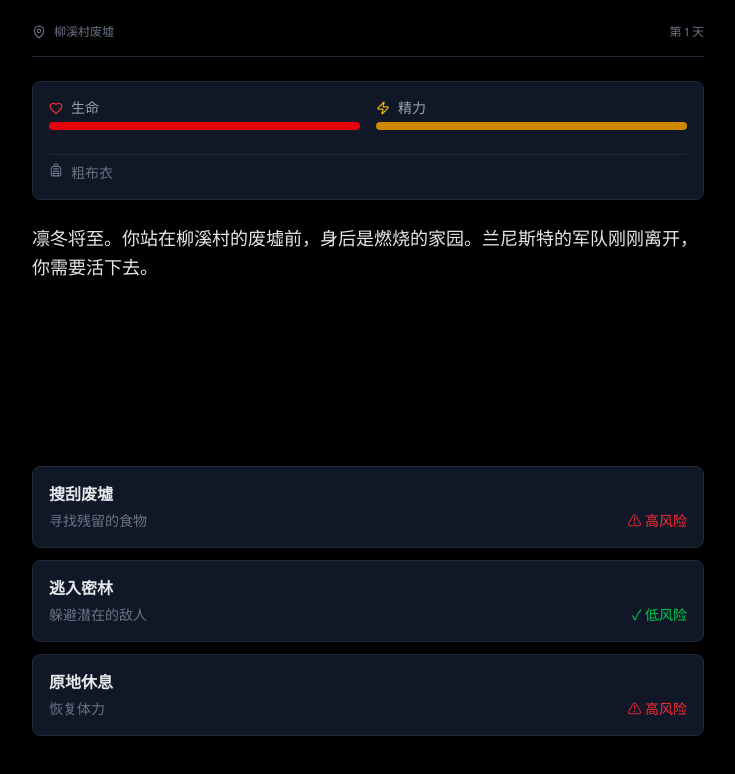
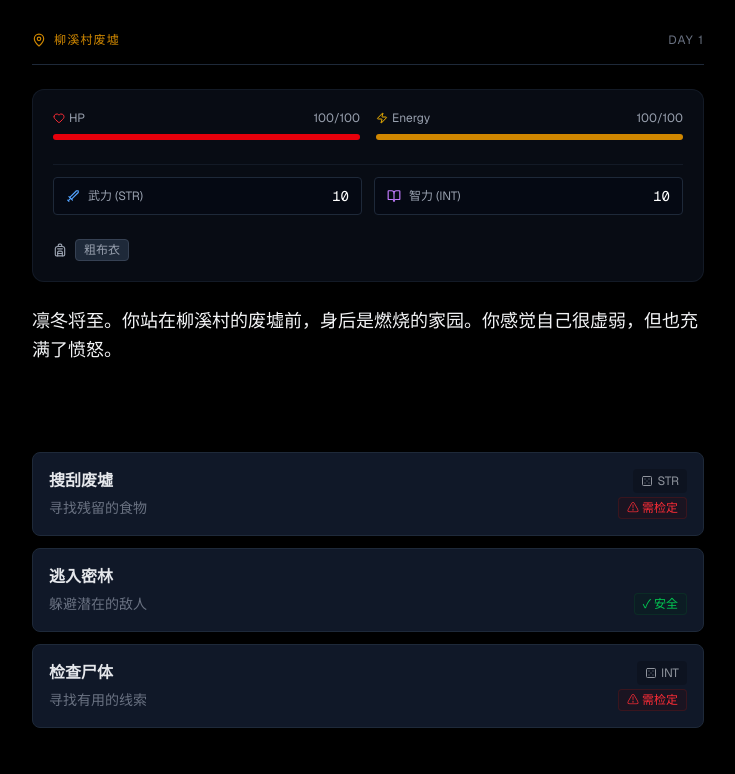
Before and after one commit to StudioSiyuan/westeros-ai-game, a Next.js app: page / in a window 1280 px wide. Shown: the top 774 px of the page, without its empty margins (272-1007 px from the left). Built offline with nearby package versions, Linux system fonts and the light colour scheme.

Commit message:
add dice mechanic

```diff
--- a/app/page.tsx
+++ b/app/page.tsx
@@ -1,120 +1,339 @@
 'use client';
 
-import { useState } from 'react';
+import { useState, useEffect } from 'react';
 import { motion, AnimatePresence } from 'framer-motion';
-import { Heart, Zap, MapPin, Backpack, Activity } from 'lucide-react';
+import { Heart, Zap, MapPin, Backpack, Skull, RotateCcw, Dice5, Sword, BookOpen } from 'lucide-react';
 
 export default function GamePage() {
   const [loading, setLoading] = useState(false);
-  const [text, setText] = useState("凛冬将至。你站在柳溪村的废墟前，身后是燃烧的家园。兰尼斯特的军队刚刚离开，你需要活下去。");
+  const [isDead, setIsDead] = useState(false);
+
+  // --- 新增状态：控制骰子窗口 ---
+  const [showDice, setShowDice] = useState(false);      // 是否显示骰子弹窗
+  const [currentChoice, setCurrentChoice] = useState<any>(null); // 当前选中的选项
+  const [diceResult, setDiceResult] = useState<number | null>(null); // 骰子点数
+  const [rolling, setRolling] = useState(false);        // 是否正在旋转动画中
+
+  // --- 初始状态：新增 stats (属性) ---
+  const initialState = {
+    hp: 100,
+    energy: 100,
+    // 新增：基础属性 (STR=武力, INT=智力)
+    stats: { str: 10, int: 10 },
+    location: "柳溪村废墟",
+    inventory: ["粗布衣"],
+    history: ""
+  };
+
+  const [text, setText] = useState("凛冬将至。你站在柳溪村的废墟前，身后是燃烧的家园。你感觉自己很虚弱，但也充满了愤怒。");
+
+  // 初始选项带上了 type (检定类型)
   const [choices, setChoices] = useState([
-    { title: "搜刮废墟", desc: "寻找残留的食物", risk: "high" },
-    { title: "逃入密林", desc: "躲避潜在的敌人", risk: "low" },
-    { title: "原地休息", desc: "恢复体力", risk: "high" }
+    { title: "搜刮废墟", desc: "寻找残留的食物", risk: "high", type: "str" },
+    { title: "逃入密林", desc: "躲避潜在的敌人", risk: "low", type: "none" },
+    { title: "检查尸体", desc: "寻找有用的线索", risk: "high", type: "int" }
   ]);
 
-  const [state, setState] = useState({
-    hp: 100, energy: 100, location: "柳溪村废墟", inventory: ["粗布衣"], history: ""
-  });
+  const [state, setState] = useState(initialState);
 
-  async function handleAction(action: string) {
+  // 自动读取存档
+  useEffect(() => {
+    const saved = localStorage.getItem('westeros_save');
+    if (saved) {
+      const parsed = JSON.parse(saved);
+      // 兼容旧存档，如果没有stats则补上
+      if (!parsed.stats) parsed.stats = { str: 10, int: 10 };
+      if (parsed.hp > 0) {
+        setState(parsed);
+        setText("（旅途继续……）");
+      }
+    }
+  }, []);
+
+  // 自动保存存档
+  useEffect(() => {
+    if (state.hp > 0) localStorage.setItem('westeros_save', JSON.stringify(state));
+  }, [state]);
+
+  // --- 核心逻辑 1: 点击选项 ---
+  function onChoiceClick(choice: any) {
+    // 如果是低风险，或者没有指定类型，直接执行
+    if (choice.risk === 'low' || !choice.type || choice.type === 'none') {
+      executeAction(choice.title, 0);
+      return;
+    }
+    // 否则弹出骰子窗口
+    setCurrentChoice(choice);
+    setDiceResult(null);
+    setShowDice(true);
+  }
+
+  // --- 核心逻辑 2: 执行掷骰子动画 ---
+  function rollDice() {
+    setRolling(true);
+
+    // 1秒后的逻辑
+    setTimeout(() => {
+      // 生成 1-20 的随机数
+      const baseRoll = Math.floor(Math.random() * 20) + 1;
+      setDiceResult(baseRoll);
+      setRolling(false);
+
+      // 再过 1.5秒 关闭窗口并发送请求
+      setTimeout(() => {
+        setShowDice(false);
+        executeAction(currentChoice.title, baseRoll);
+      }, 1500);
+    }, 1000);
+  }
+
+  // --- 核心逻辑 3: 发送给 AI ---
+  async function executeAction(actionTitle: string, roll: number) {
     setLoading(true);
-    setChoices([]); // 隐藏按钮
+    setChoices([]);
+
+    // 构建发给 AI 的动作描述字符串
+    let detailedAction = actionTitle;
+
+    if (roll > 0) {
+      // 计算属性加成 (简单算法：(属性值-10)/2 )
+      const statBonus = currentChoice.type === 'str' ? Math.floor((state.stats.str - 10) / 2) :
+                        currentChoice.type === 'int' ? Math.floor((state.stats.int - 10) / 2) : 0;
+      const total = roll + statBonus;
+
+      // 这里的文字会直接发给 AI，让它知道你掷出了多少点
+      detailedAction += ` [系统检定: 基础D20=${roll} + 加成=${statBonus} = 最终点数 ${total}]`;
+    }
 
     try {
       const res = await fetch('/api/game', {
         method: 'POST',
-        body: JSON.stringify({ gameState: state, action }),
+        body: JSON.stringify({ gameState: state, action: detailedAction }),
       });
 
       const data = await res.json();
-
       if(data.error) throw new Error(data.error);
 
-      // 更新状态
-      setState(prev => ({
-        ...prev,
-        hp: Math.min(100, Math.max(0, prev.hp + data.hp_change)),
-        energy: Math.min(100, Math.max(0, prev.energy + data.energy_change)),
+      // 更新数值
+      const newHp = Math.min(100, Math.max(0, state.hp + data.hp_change));
+      const newEnergy = Math.min(100, Math.max(0, state.energy + data.energy_change));
+
+      const newState = {
+        ...state,
+        hp: newHp,
+        energy: newEnergy,
         location: data.location,
-        inventory: data.item_gained ? [...prev.inventory, data.item_gained] : prev.inventory,
-        history: prev.history + " -> " + data.scene_text
-      }));
+        inventory: data.item_gained ? [...state.inventory, data.item_gained] : state.inventory,
+        history: state.history + " -> " + data.scene_text,
+        stats: state.stats // 保持属性不变(未来可以让AI修改属性)
+      };
 
+      if (data.item_lost) {
+        newState.inventory = newState.inventory.filter((i: string) => i !== data.item_lost);
+      }
+
+      setState(newState);
       setText(data.scene_text);
-      setChoices(data.choices);
+
+      if (newHp <= 0) {
+        setIsDead(true);
+        localStorage.removeItem('westeros_save');
+      } else {
+        // AI返回的选项可能没有type，前端随机分配一个以增加玩法
+        const enhancedChoices = data.choices.map((c: any) => ({
+          ...c,
+          // 如果AI没返回risk，默认为low；如果有high risk，随机分配力/智检定
+          type: (c.risk === 'high' || c.risk === 'extreme') ? (Math.random() > 0.5 ? 'str' : 'int') : 'none'
+        }));
+        setChoices(enhancedChoices);
+      }
 
     } catch (e) {
-      alert("连接断开，请检查网络或Key配置");
+      alert("连接断开");
+      // 恢复按钮
+      setChoices(old => old.length > 0 ? old : [{ title: "重试连接", desc: "网络波动", risk: "low", type: "none" }]);
     } finally {
       setLoading(false);
     }
   }
 
+  // 重开游戏
+  function restartGame() {
+    setIsDead(false);
+    setState(initialState);
+    setText("命运的齿轮重新开始转动……");
+    setChoices([
+      { title: "搜刮废墟", desc: "寻找残留的食物", risk: "high", type: "str" },
+      { title: "逃入密林", desc: "躲避潜在的敌人", risk: "low", type: "none" },
+      { title: "检查尸体", desc: "寻找有用的线索", risk: "high", type: "int" }
+    ]);
+    localStorage.removeItem('westeros_save');
+  }
+
+  // --- 界面：死亡画面 ---
+  if (isDead) {
+    return (
+      <div className="min-h-screen bg-black flex items-center justify-center p-6 animate-in fade-in duration-1000">
+        <div className="text-center space-y-6 max-w-md border border-red-900/50 p-10 rounded-2xl bg-red-950/10">
+          <Skull className="w-20 h-20 text-red-600 mx-auto" />
+          <h1 className="text-4xl font-serif text-red-500 tracking-widest">YOU DIED</h1>
+          <p className="text-gray-400 italic">"{text}"</p>
+          <button onClick={restartGame} className="flex items-center gap-2 mx-auto px-6 py-3 bg-red-900 hover:bg-red-800 text-white rounded-full transition-all">
+            <RotateCcw size={18} /> 重新开始
+          </button>
+        </div>
+      </div>
+    );
+  }
+
+  // --- 界面：主游戏 ---
   return (
-    <div className="min-h-screen bg-black text-gray-200 font-sans p-6 flex justify-center">
-      <div className="w-full max-w-2xl flex flex-col gap-6">
-        {/* 顶部栏 */}
-        <header className="flex justify-between text-xs text-gray-500 border-b border-gray-800 pb-4">
-          <div className="flex items-center gap-2"><MapPin size={14} /> {state.location}</div>
-          <div>第 1 天</div>
+    <div className="min-h-screen bg-black text-gray-200 font-sans p-4 md:p-8 flex justify-center relative overflow-hidden">
+
+      {/* 🎲 骰子检定弹窗 (遮罩层) */}
+      <AnimatePresence>
+        {showDice && (
+          <motion.div
+            initial={{ opacity: 0 }} animate={{ opacity: 1 }} exit={{ opacity: 0 }}
+            className="absolute inset-0 z-50 bg-black/90 flex items-center justify-center backdrop-blur-sm p-4"
+          >
+            <div className="bg-gray-900 border border-yellow-600/50 p-8 rounded-2xl text-center max-w-sm w-full shadow-2xl shadow-yellow-900/20 relative">
+              <h3 className="text-xl font-bold text-yellow-500 mb-2">命运检定</h3>
+              <p className="text-gray-400 text-sm mb-6">正在尝试: {currentChoice?.title}</p>
+
+              {/* 骰子动画区域 */}
+              <div className="mb-8 flex justify-center perspective-500">
+                <motion.div
+                  animate={rolling ? { rotateZ: 360, rotateY: 360, scale: [1, 1.2, 1] } : { rotateZ: 0, rotateY: 0, scale: 1 }}
+                  transition={rolling ? { duration: 0.6, repeat: Infinity, ease: "linear" } : { type: "spring", stiffness: 200 }}
+                  className={`w-24 h-24 rounded-xl flex items-center justify-center border-4 text-4xl font-bold shadow-lg
+                    ${diceResult === null ? 'bg-gray-800 border-gray-600 text-gray-600' :
+                      diceResult >= 10 ? 'bg-green-900/50 border-green-500 text-green-400' : 'bg-red-900/50 border-red-500 text-red-400'}
+                  `}
+                >
+                  {diceResult !== null ? diceResult : <Dice5 size={48} />}
+                </motion.div>
+              </div>
+
+              {/* 按钮或结果 */}
+              {!diceResult && !rolling && (
+                <button
+                  onClick={rollDice}
+                  className="w-full py-4 bg-yellow-700 hover:bg-yellow-600 text-black font-bold text-lg rounded-xl transition-all shadow-lg shadow-yellow-900/50"
+                >
+                  掷出命运 (D20)
+                </button>
+              )}
+
+              {diceResult !== null && (
+                <div className="space-y-1 animate-in slide-in-from-bottom-2">
+                  <div className="text-lg font-bold text-white">
+                    {diceResult >= 10 ? "成功概率高" : "情况不妙..."}
+                  </div>
+                  <div className="text-xs text-gray-500">
+                    基础点数 {diceResult}
+                    {currentChoice.type === 'str' ? ` + 武力加成` : currentChoice.type === 'int' ? ` + 智力加成` : ''}
+                  </div>
+                </div>
+              )}
+            </div>
+          </motion.div>
+        )}
+      </AnimatePresence>
+
+      <div className="w-full max-w-2xl flex flex-col gap-6 z-10">
+        {/* 顶部 */}
+        <header className="flex justify-between text-xs text-gray-500 border-b border-gray-800 pb-4 uppercase tracking-widest">
+          <div className="flex items-center gap-2 text-yellow-600"><MapPin size={14} /> {state.location}</div>
+          <div>Day 1</div>
         </header>
 
         {/* 状态栏 */}
-        <div className="grid grid-cols-2 gap-4 bg-gray-900 p-4 rounded-lg border border-gray-800">
-          <div className="flex flex-col gap-1">
-            <div className="flex items-center gap-2 text-sm text-gray-400"><Heart size={14} className="text-red-500"/> 生命</div>
-            <div className="h-2 bg-gray-800 rounded-full overflow-hidden">
-              <div className="h-full bg-red-600 transition-all duration-500" style={{ width: `${state.hp}%` }} />
-            </div>
+        <div className="grid grid-cols-2 gap-4 bg-gray-900/50 p-5 rounded-xl border border-gray-800/50">
+          <StatusBar icon={<Heart size={12} className="text-red-500"/>} label="HP" value={state.hp} color="bg-red-600" />
+          <StatusBar icon={<Zap size={12} className="text-yellow-500"/>} label="Energy" value={state.energy} color="bg-yellow-600" />
+
+          {/* 新增属性显示区域 */}
+          <div className="col-span-2 grid grid-cols-2 gap-3 mt-2 pt-3 border-t border-gray-800/50">
+             <div className="flex items-center justify-between text-xs text-gray-400 bg-gray-950/50 px-3 py-2 rounded border border-gray-800">
+                <span className="flex items-center gap-2"><Sword size={14} className="text-blue-400"/> 武力 (STR)</span>
+                <span className="text-white font-mono text-sm">{state.stats.str}</span>
+             </div>
+             <div className="flex items-center justify-between text-xs text-gray-400 bg-gray-950/50 px-3 py-2 rounded border border-gray-800">
+                <span className="flex items-center gap-2"><BookOpen size={14} className="text-purple-400"/> 智力 (INT)</span>
+                <span className="text-white font-mono text-sm">{state.stats.int}</span>
+             </div>
           </div>
-          <div className="flex flex-col gap-1">
-            <div className="flex items-center gap-2 text-sm text-gray-400"><Zap size={14} className="text-yellow-500"/> 精力</div>
-            <div className="h-2 bg-gray-800 rounded-full overflow-hidden">
-              <div className="h-full bg-yellow-600 transition-all duration-500" style={{ width: `${state.energy}%` }} />
-            </div>
-          </div>
-          <div className="col-span-2 text-sm text-gray-500 flex gap-2 border-t border-gray-800 pt-2 mt-2">
-            <Backpack size={14} /> {state.inventory.join(" · ")}
+
+          <div className="col-span-2 text-sm text-gray-400 flex flex-wrap gap-2 pt-2">
+            <Backpack size={14} className="mt-1" />
+            {state.inventory.map((item, i) => (
+              <span key={i} className="bg-gray-800 px-2 py-0.5 rounded text-xs border border-gray-700">{item}</span>
+            ))}
           </div>
         </div>
 
         {/* 剧情文本 */}
-        <div className="flex-1 text-lg leading-relaxed min-h-[150px]">
+        <div className="flex-1 text-lg leading-relaxed font-serif text-gray-100 min-h-[120px]">
           <AnimatePresence mode='wait'>
             <motion.div
-              key={text}
-              initial={{ opacity: 0, y: 10 }}
-              animate={{ opacity: 1, y: 0 }}
-              exit={{ opacity: 0 }}
-              transition={{ duration: 0.5 }}
+              key={state.history.length}
+              initial={{ opacity: 0, y: 5 }} animate={{ opacity: 1, y: 0 }}
+              transition={{ duration: 0.4 }}
             >
               {text}
             </motion.div>
           </AnimatePresence>
-          {loading && <div className="mt-4 text-yellow-600 animate-pulse text-sm">命运推演中...</div>}
+          {loading && <div className="mt-4 flex items-center gap-2 text-yellow-600/50 text-sm animate-pulse">正在推演...</div>}
         </div>
 
         {/* 选项按钮 */}
         <div className="grid gap-3 pb-10">
           {choices.map((c, i) => (
-            <button
+            <motion.button
               key={i}
-              onClick={() => handleAction(c.title)}
+              initial={{ opacity: 0, x: -10 }} animate={{ opacity: 1, x: 0 }} transition={{ delay: i * 0.1 }}
+              onClick={() => onChoiceClick(c)}
               disabled={loading}
-              className="bg-gray-900 border border-gray-800 hover:border-yellow-700 hover:bg-gray-800 p-4 rounded-lg text-left transition-all"
+              className="group relative bg-gray-900 border border-gray-800 hover:border-yellow-700/50 hover:bg-gray-800 p-4 rounded-lg text-left transition-all active:scale-[0.98]"
             >
-              <div className="font-bold text-gray-200 mb-1">{c.title}</div>
-              <div className="text-sm text-gray-500 flex justify-between">
+              <div className="font-bold text-gray-200 mb-1 group-hover:text-yellow-500 transition-colors flex justify-between items-center">
+                <span>{c.title}</span>
+                {/* 检定图标提示 */}
+                {(c.risk === 'high' || c.risk === 'extreme') && (
+                  <div className="flex items-center gap-1 text-xs font-normal opacity-60 bg-black/30 px-2 py-1 rounded">
+                    <Dice5 size={12} />
+                    {c.type === 'str' ? 'STR' : c.type === 'int' ? 'INT' : 'LUCK'}
+                  </div>
+                )}
+              </div>
+              <div className="text-sm text-gray-500 flex justify-between items-center mt-1">
                 <span>{c.desc}</span>
-                <span className={c.risk === 'high' ? 'text-red-500' : 'text-green-500'}>
-                  {c.risk === 'high' ? '⚠ 高风险' : '✓ 低风险'}
+                <span className={`text-xs px-2 py-0.5 rounded border ${
+                  c.risk === 'high' || c.risk === 'extreme' ? 'border-red-900/30 text-red-500 bg-red-950/20' : 'border-green-900/30 text-green-500 bg-green-950/20'
+                }`}>
+                  {c.risk === 'high' ? '⚠ 需检定' : c.risk === 'extreme' ? '💀 极危' : '✓ 安全'}
                 </span>
               </div>
-            </button>
+            </motion.button>
           ))}
         </div>
       </div>
     </div>
   );
 }
+
+// 状态条组件
+function StatusBar({ icon, label, value, color }: any) {
+  return (
+    <div className="flex flex-col gap-2">
+      <div className="flex items-center justify-between text-xs text-gray-400">
+        <span className="flex items-center gap-1">{icon} {label}</span>
+        <span>{value}/100</span>
+      </div>
+      <div className="h-1.5 bg-gray-800 rounded-full overflow-hidden">
+        <motion.div className={`h-full ${color}`} initial={{ width: 0 }} animate={{ width: `${value}%` }} />
+      </div>
+    </div>
+  )
+}
```
